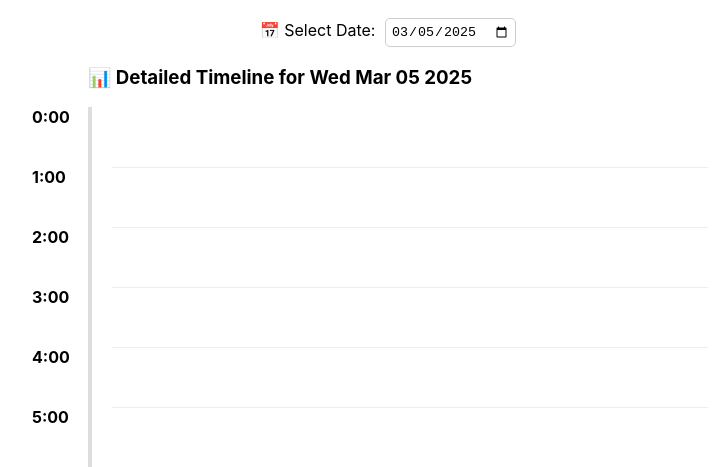
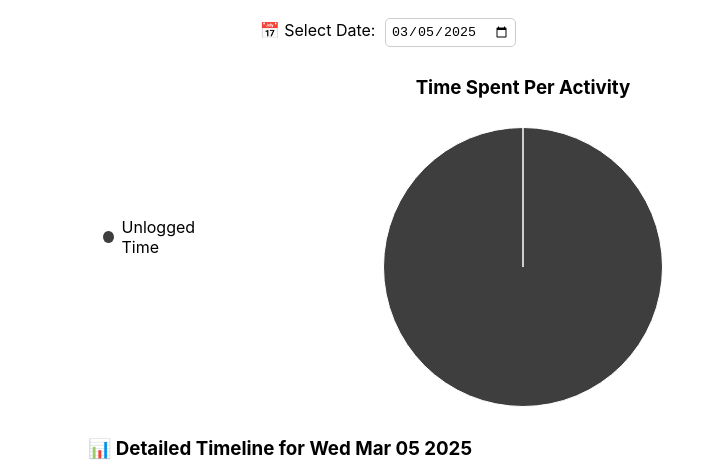
Before and after one commit to YuntingZh/its-my-time, a React (Create React App) app: page / in a window 1280 px wide. Shown: the part 622-1089 px from the top of the page, without its empty margins (272-993 px from the left). Built offline with nearby package versions, Linux system fonts and the light colour scheme; no server answers; the database is empty.

Commit message:
update pie chart func

```diff
--- a/package.json
+++ b/package.json
@@ -11,12 +11,14 @@
     "@types/node": "^16.18.126",
     "@types/react": "^19.0.10",
     "@types/react-dom": "^19.0.4",
+    "chart.js": "^4.4.8",
     "firebase": "^11.4.0",
     "jest": "^29.7.0",
     "jest-config": "^29.7.0",
     "jest-environment-jsdom": "^29.7.0",
     "openai": "^4.86.1",
     "react": "^19.0.0",
+    "react-chartjs-2": "^5.3.0",
     "react-dom": "^19.0.0",
     "react-modal": "^3.16.3",
     "react-scripts": "^5.0.1",
--- /dev/null
+++ b/src/components/Charts.tsx
@@ -0,0 +1,161 @@
+import React from "react";
+import { Pie } from "react-chartjs-2";
+import { Chart as ChartJS, ArcElement, Tooltip, Legend } from "chart.js";
+import { TimeEntry } from "../types/timeEntry";
+
+ChartJS.register(ArcElement, Tooltip, Legend);
+
+interface ChartsProps {
+  entries: TimeEntry[];
+  getLabelColor: (labelName: string) => string;
+}
+
+const formatDuration = (minutes: number): string => {
+  const hours = Math.floor(minutes / 60);
+  const mins = Math.round(minutes % 60);
+  return hours > 0 ? `${hours}h ${mins}m` : `${mins}m`;
+};
+
+const Charts: React.FC<ChartsProps> = ({ entries, getLabelColor }) => {
+  // Convert AM/PM to 24-hour format
+  const convertTo24H = (timeStr: string): string => {
+    const [time, period] = timeStr.split(" ");
+    const [hour, minutes] = time.split(":");
+    let hourNum = parseInt(hour, 10);
+    if (period === "PM" && hourNum !== 12) hourNum += 12;
+    if (period === "AM" && hourNum === 12) hourNum = 0;
+    return `${hourNum.toString().padStart(2, "0")}:${minutes}`;
+  };
+
+  // Function to aggregate time by tag
+  const aggregateTimeByTag = () => {
+    const tagMap: { [tag: string]: number } = {};
+
+    entries.forEach((entry) => {
+      const startTime = new Date(`1970-01-01T${convertTo24H(entry.startTime)}Z`).getTime();
+      let endTime = new Date(`1970-01-01T${convertTo24H(entry.endTime || "23:59 PM")}Z`).getTime();
+
+      // Fix midnight crossing issue
+      if (endTime < startTime) {
+        endTime += 24 * 60 * 60 * 1000; // Add 24 hours if it crosses midnight
+      }
+
+      const durationMinutes = (endTime - startTime) / (1000 * 60);
+      tagMap[entry.label] = (tagMap[entry.label] || 0) + durationMinutes;
+    });
+
+    // Calculate unlogged time
+    const totalLoggedMinutes = Object.values(tagMap).reduce((sum, val) => sum + val, 0);
+    const unloggedMinutes = 1440 - totalLoggedMinutes;
+
+    if (unloggedMinutes > 0) {
+      tagMap["Unlogged Time"] = unloggedMinutes; // Add missing time as dark gray
+    }
+
+    return tagMap;
+  };
+
+  // ✅ Enforce Order of Categories in Pie Chart
+  const enforceCategoryOrder = (tagMap: { [tag: string]: number }) => {
+    const predefinedOrder = [
+      "Work",
+      "Coding",
+      "Job hunting",
+      "Exercise",
+      "Doomscrolling",
+      "Idle",
+      "Sleep",
+      "Social",
+      "Life",
+      "call my loved ones",
+      "Unknown",
+      "Unlogged Time",
+    ];
+
+    return Object.entries(tagMap)
+      .sort(([tagA], [tagB]) => {
+        const indexA = predefinedOrder.indexOf(tagA);
+        const indexB = predefinedOrder.indexOf(tagB);
+        return indexA - indexB;
+      })
+      .map(([tag, value]) => ({ tag, value }));
+  };
+
+  // Prepare Pie Chart Data
+  const timeByTag = aggregateTimeByTag();
+  const sortedTags = enforceCategoryOrder(timeByTag);
+
+  // ✅ Ensure Chart.js Respects the Fixed Order
+  const pieData = {
+    labels: sortedTags.map((item) => item.tag),
+    datasets: [
+      {
+        data: sortedTags.map((item) => item.value),
+        backgroundColor: sortedTags.map((item) =>
+          item.tag === "Unlogged Time" ? "#3E3E3E" : getLabelColor(item.tag)
+        ),
+        borderWidth: 1,
+        hoverOffset: 10,
+      },
+    ],
+    order: sortedTags.map((_, index) => index), // ✅ Forces Chart.js to respect order
+  };
+
+  const options = {
+    plugins: {
+      legend: {
+        display: false, // Hide built-in Chart.js legend
+      },
+      tooltip: {
+        callbacks: {
+          label: (tooltipItem: any) => {
+            const label = tooltipItem.label;
+            const value = tooltipItem.raw;
+            return `${label}: ${formatDuration(value)}`; // Show formatted time
+          },
+        },
+      },
+    },
+    layout: {
+      padding: 10, // Ensure labels have enough space
+    },
+  };
+
+  return (
+    <div style={{ display: "flex", alignItems: "center", justifyContent: "center", gap: "20px" }}>
+      {/* ✅ Custom Legend in Two Columns */}
+      <div
+        style={{
+          display: "grid",
+          gridTemplateColumns: "1fr 1fr",
+          gap: "10px",
+          textAlign: "left",
+          width: "250px",
+        }}
+      >
+        {sortedTags.map((item) => (
+          <div key={item.tag} style={{ display: "flex", alignItems: "center", gap: "8px" }}>
+            <span
+              style={{
+                display: "inline-block",
+                width: "12px",
+                height: "12px",
+                backgroundColor: item.tag === "Unlogged Time" ? "#3E3E3E" : getLabelColor(item.tag),
+                borderRadius: "50%",
+              }}
+            ></span>
+            <span>{item.tag}</span>
+          </div>
+        ))}
+      </div>
+
+      {/* ✅ Pie Chart */}
+      <div style={{ width: "300px" }}>
+        <h3 style={{ textAlign: "center" }}>Time Spent Per Activity</h3>
+        <Pie data={pieData} options={options} />
+      </div>
+    </div>
+  );
+};
+
+export default Charts;
--- a/src/components/Timeline.tsx
+++ b/src/components/Timeline.tsx
@@ -1,6 +1,7 @@
 import React, { useState } from "react";
 import { TimeEntry } from "../types/timeEntry";
 import TimeEntryComponent from "./TimeEntry";
+import Charts from "./Charts";
 
 const baseLeft = 100;
 
@@ -64,7 +65,9 @@ const Timeline: React.FC<TimelineProps> = ({ entries, getLabelColor, onDelete, o
           }}
         />
       </div>
-
+   {/* ✅ Pie Chart Added Below Date Selector */}
+   <div style={{ textAlign: "center", marginBottom: "20px" }}>
+   <Charts entries={filteredEntries} getLabelColor={getLabelColor} />      </div>
       <h3>📊 Detailed Timeline for {formatDateToLocalString(selectedDate)}</h3>
       <div style={{ position: "relative", borderLeft: "4px solid #ddd", paddingLeft: "20px", height: timelineHeight + "px" }}>
         {/* Render Hourly Slots */}
```
Also changed, not shown: src/components/DateSelector.tsx (added, +28 -0 lines), src/components/TimelinePage.tsx (added, +38 -0 lines), firebase.json, 1 other file (tests, documents, lock files or other folders).
